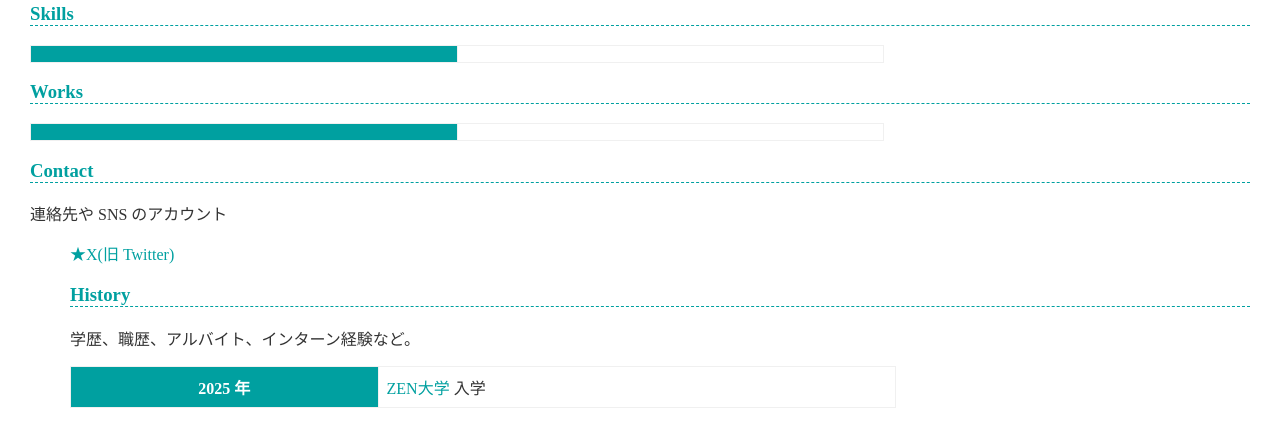
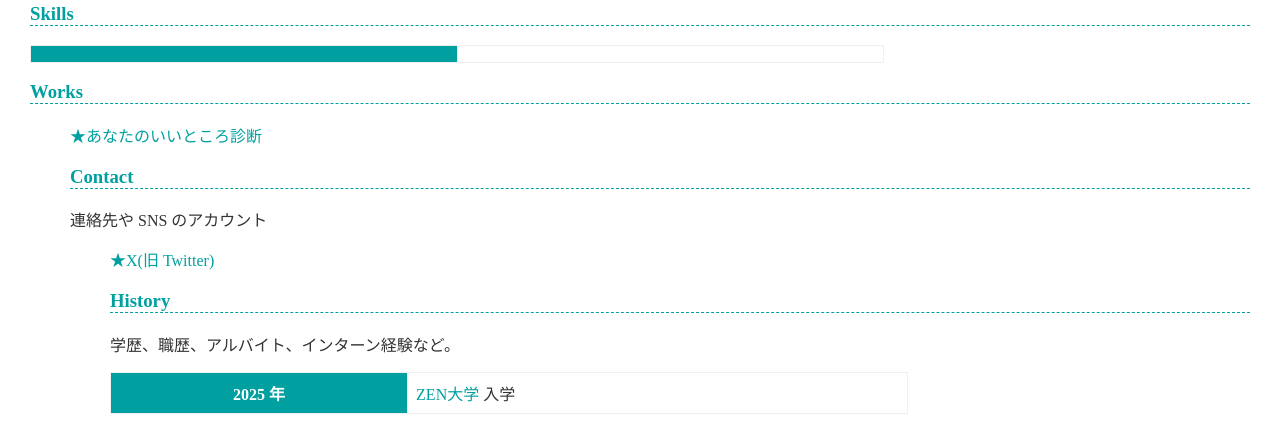
Before and after one commit to weafs/weafs.github.io, a plain HTML site: page index.html in a window 1280 px wide. Shown: the part 619-1043 px from the top of the page. Drawn offline with Linux system fonts and the light colour scheme.

Commit message:
Update index.html

```diff
--- a/index.html
+++ b/index.html
@@ -30,12 +30,8 @@
     </table>
 
     <h3>Works</h3>
-    <table>
-       <tr>
-        <th></th>
-        <td></td>
-      </tr>
-    </table>
+    <ul>
+      <li><a href="https://weafs.github.io/assessment/assessment.html">あなたのいいところ診断</a></li>
 
     <h3>Contact</h3>
     <p>連絡先や SNS のアカウント</p>
@@ -45,6 +41,7 @@
     <h3>History</h3>
     <p>学歴、職歴、アルバイト、インターン経験など。</p>
     <table>
+      <tr>
         <th>2025 年</th>
         <td><a href="https://zen.ac.jp/">ZEN大学</a> 入学</td>
       </tr>
```
